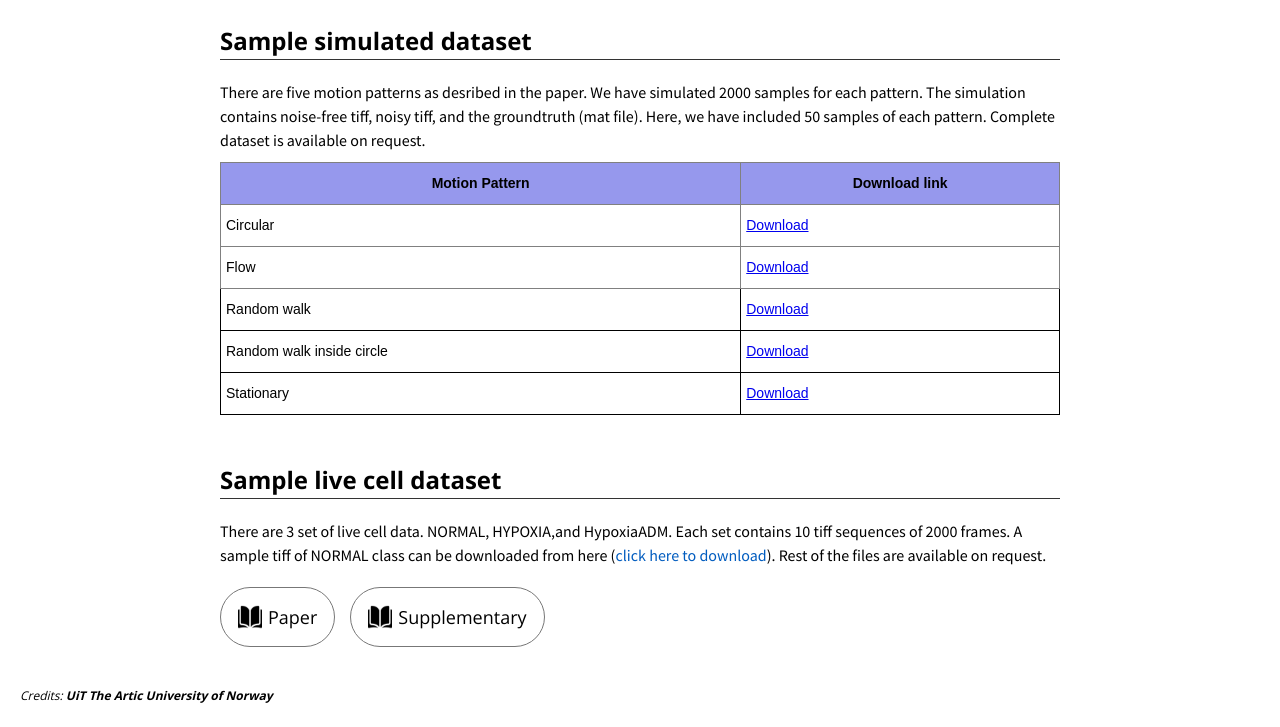
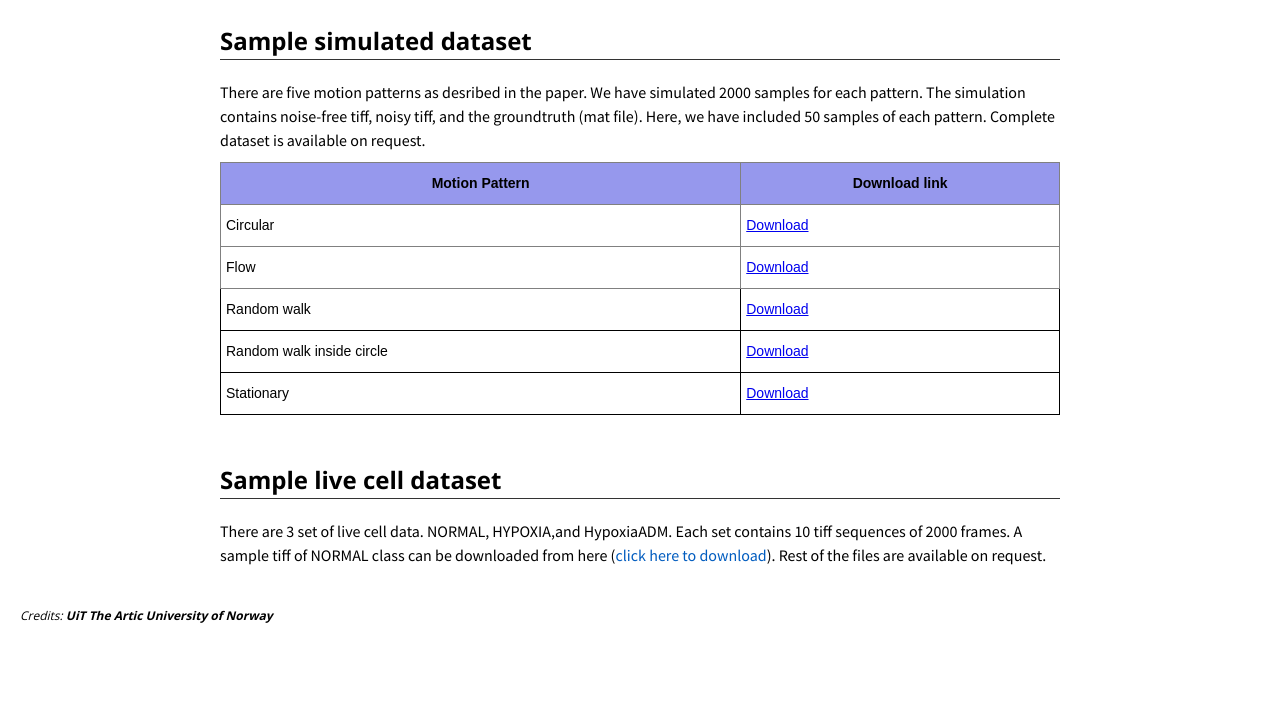
Before and after one commit to nanoscalemotion/nanoscalemotion.github.io, a plain HTML site: page dataset.html in a window 1280 px wide. Shown: the part 73-800 px from the top of the page. Drawn offline with nearby package versions, Linux system fonts and the light colour scheme.

Commit message:
Add files via upload

```diff
--- a/dataset.html
+++ b/dataset.html
@@ -81,15 +81,7 @@
 			</p>
           </div>
         </div>
-        <div class="flex-row">
-          <div class="flex-item flex-column full-width">
-            <div class="control-group">
-              <a class="custom-button-flat large stretch-on-mobile" href="#"><img src="img/book.png"><span>Paper</span></a>
-              <a class="custom-button-flat large stretch-on-mobile" href="#"><img src="img/book.png"><span>Supplementary</span></a>
-            </div>
-          </div>
-        </div>
-      </div>
+       </div>
     </div>
   </div>
 
```
